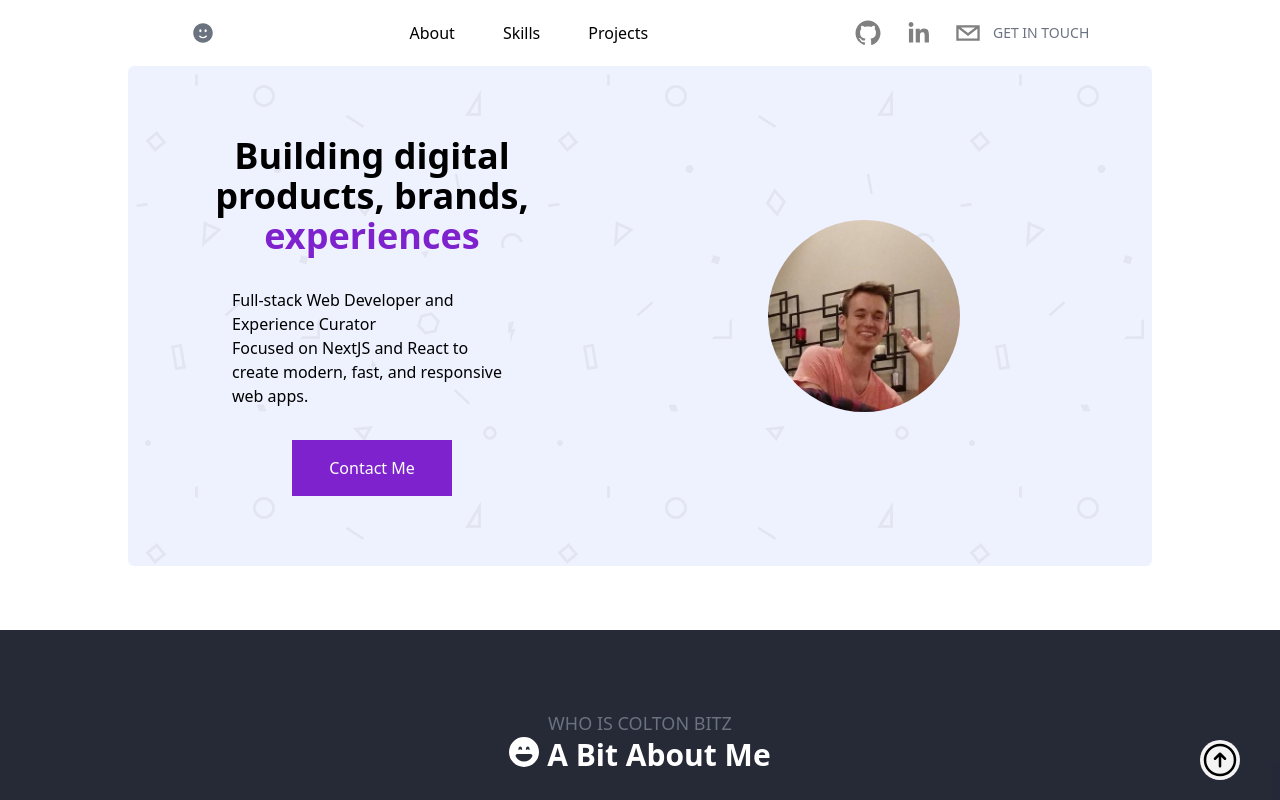
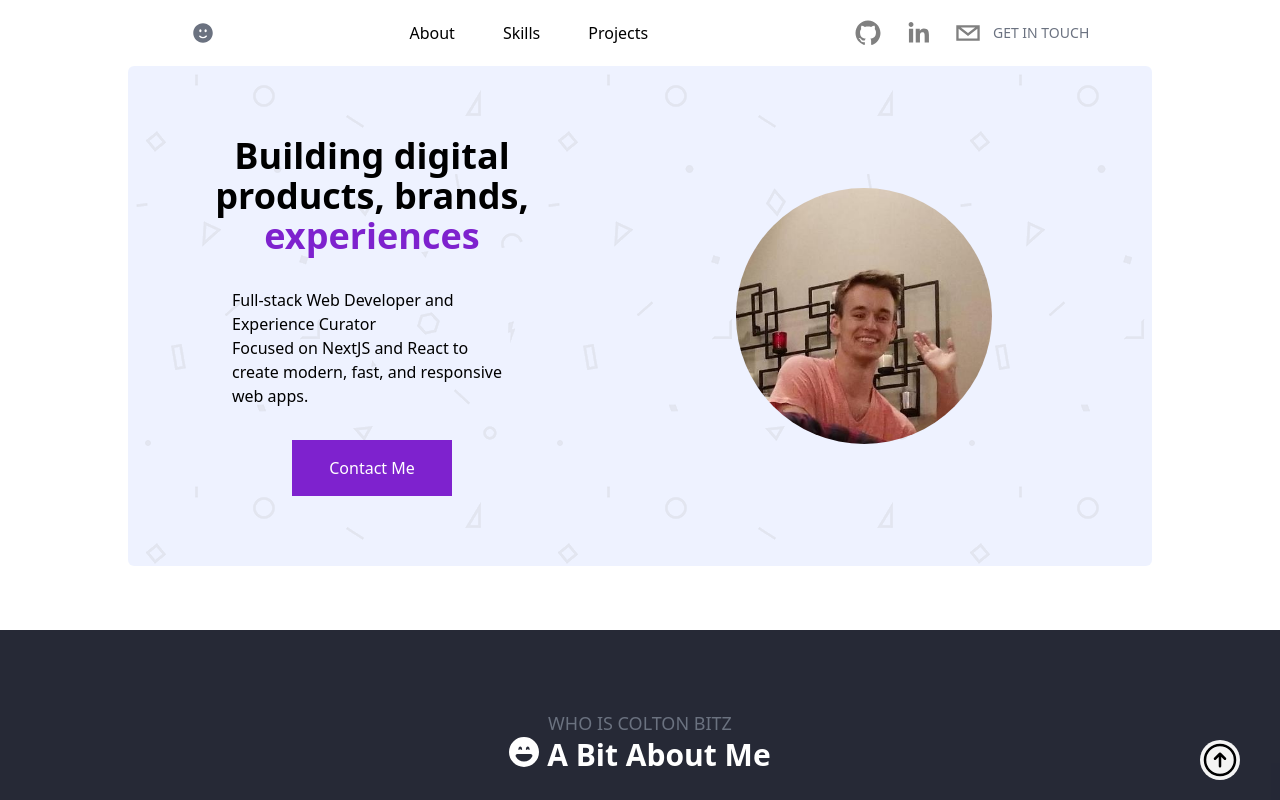
Before and after one commit to Coltonb-boop/portfolio-nextjs13, a Next.js app: page / in a window 1280 px wide. Built offline with nearby package versions, Linux system fonts and the light colour scheme.

Commit message:
Updated about me

```diff
--- a/app/About.tsx
+++ b/app/About.tsx
@@ -39,10 +39,10 @@ function About({}: Props) {
 
         <div className='space-y-10 px-0 md:px-10 text-white'>
           <p className='text-md'>
-          Lorem Ipsum is simply dummy text of the printing and typesetting industry. Lorem Ipsum has been the industry's standard dummy text ever since the 1500s, when an unknown printer took a galley of type and scrambled it to make a type specimen book. It has survived not only five centuries, but also the leap into electronic typesetting, remaining essentially unchanged.
+            I'm a pilot and full-stack web developer with a passion for creating simple and elegant web apps. In my free time, you can find me either wall-climbing or playing games with my friends.
           </p>
           <p>
-          It was popularised in the 1960s with the release of Letraset sheets containing Lorem Ipsum passages, and more recently with desktop publishing software like Aldus PageMaker including versions of Lorem Ipsum.
+            My goal with web app development is to create immersive experiences that allow the user to do exactly what they want with the least amount of effort.
           </p>
         </div>
       </div>
--- a/app/Hero.tsx
+++ b/app/Hero.tsx
@@ -23,7 +23,7 @@ function Hero({}: Props) {
       </div>
 
       <img
-        className='rounded-full h-32 w-32 md:w-48 md:h-48 mx-auto object-cover'
+        className='rounded-full h-32 w-32 md:w-48 md:h-48 lg:w-64 lg:h-64 mx-auto object-cover'
         src='profilepic.jpg'
         alt=''
       />
```
Also changed, not shown: 1 other file (tests, documents, lock files or other folders).
